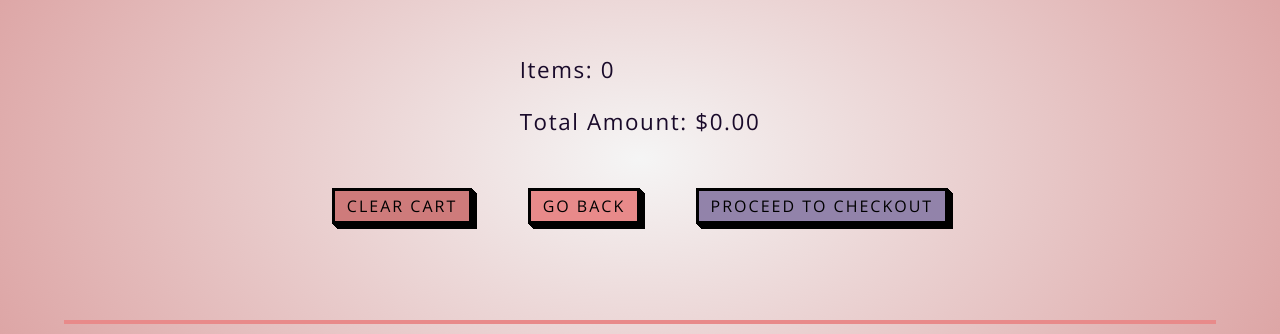
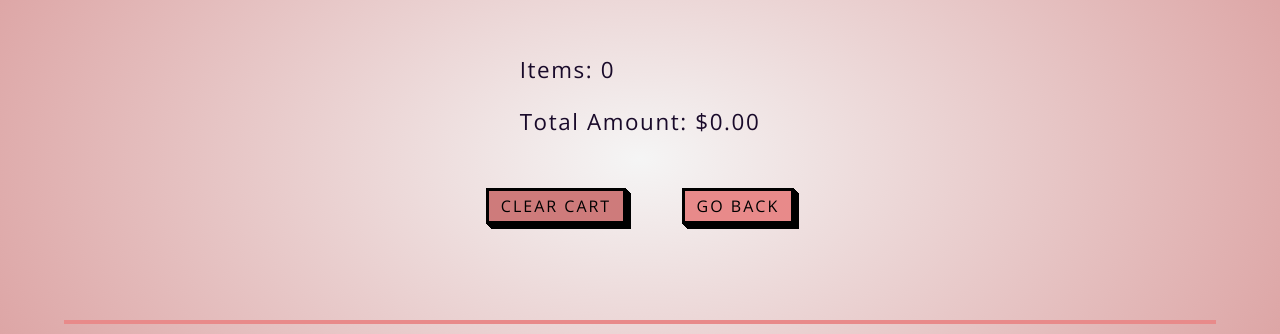
Before and after one commit to vangul01/vangul01.github.io, an Astro site: page /cart in a window 1280 px wide. Shown: the part 241-575 px from the top of the page. Built offline with nearby package versions, Linux system fonts and the light colour scheme; Astro itself is replaced by a stand-in of ours.

Commit message:
Commenting out WIP return page and checkout for testing

```diff
--- a/src/pages/cart.astro
+++ b/src/pages/cart.astro
@@ -33,13 +33,13 @@ const keywords = "Cart, Shopping Cart, Checkout";
           >Go Back</button
         >
 
-        <a
+        <!-- <a
           href="/checkout"
           class="button button-primary"
           id="proceed-to-payment"
         >
           Proceed to Checkout
-        </a>
+        </a> -->
       </div>
     </section>
   </main>
```
Also changed, not shown: src/pages/return.astro (+2 -5 lines).
